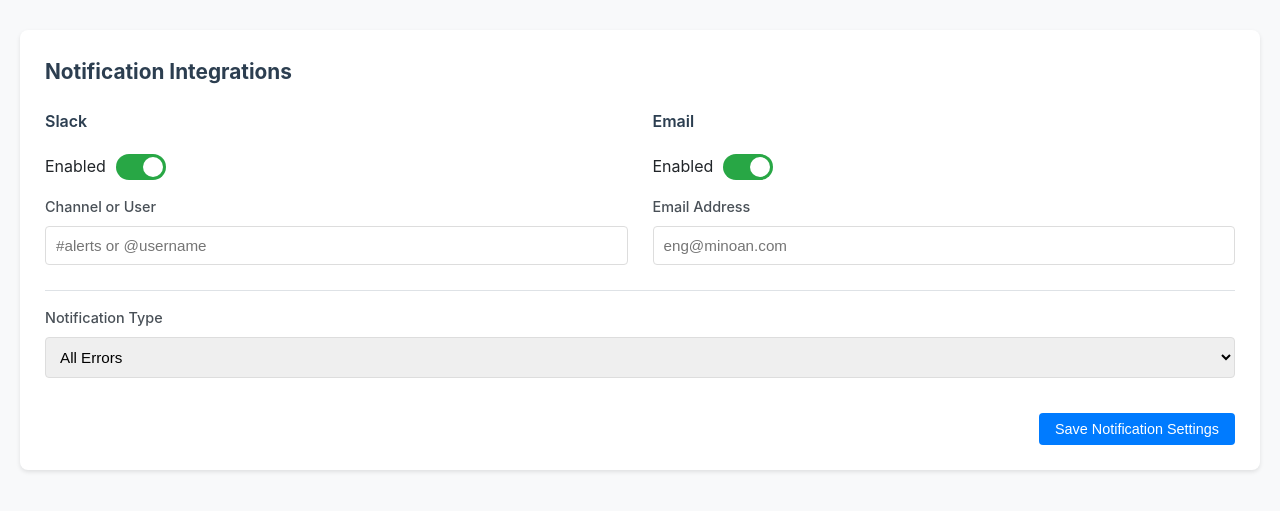
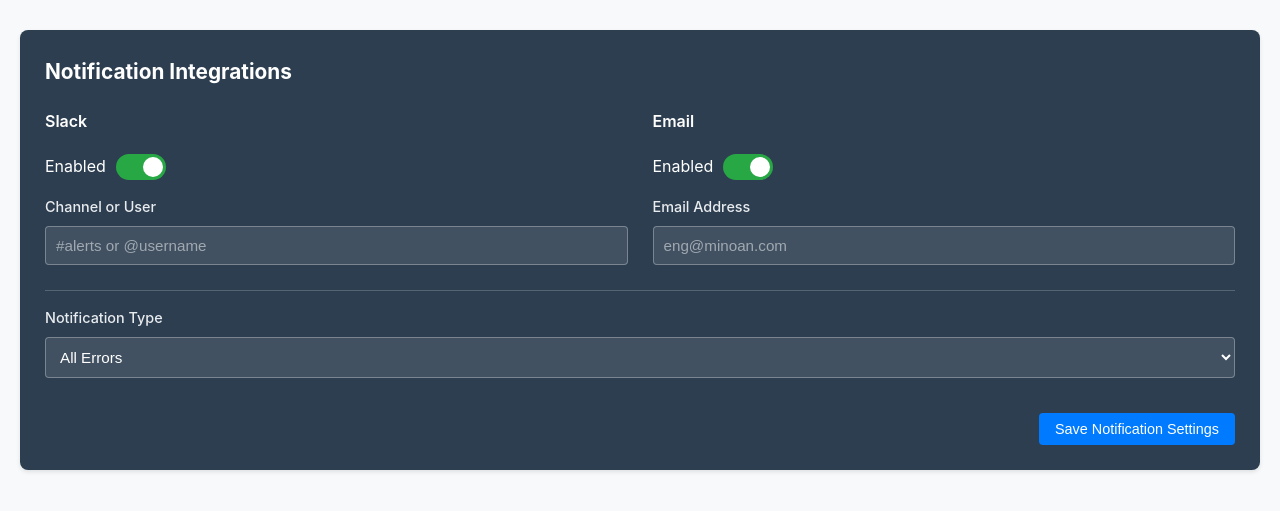
Before and after one commit to colinmc89/third-party-monitors, a Flask app: template templates/index.html in a window 1280 px wide. Shown: the part 130-641 px from the top of the page. Run offline with Flask 3, Linux system fonts and the light colour scheme; the template is opened without the code that fills it, so the values that code supplies are empty.

Commit message:
Move notification section to bottom, make it dark with white text, remove monitor header

```diff
--- a/templates/index.html
+++ b/templates/index.html
@@ -43,17 +43,17 @@
         }
 
         .integrations-bar {
-            background: white;
+            background: #2c3e50;
             border-radius: 8px;
             padding: 25px;
-            margin-bottom: 30px;
+            margin-top: 30px;
             box-shadow: 0 2px 4px rgba(0,0,0,0.1);
         }
 
         .integrations-bar h2 {
             font-size: 1.3em;
             margin-bottom: 20px;
-            color: #2c3e50;
+            color: white;
         }
 
         .notification-form {
@@ -70,7 +70,7 @@
 
         .notification-section-title {
             font-weight: 600;
-            color: #2c3e50;
+            color: white;
             margin-bottom: 5px;
         }
 
@@ -82,35 +82,48 @@
 
         .notification-input-group label {
             font-size: 0.9em;
-            color: #495057;
+            color: #e9ecef;
             font-weight: 500;
         }
 
         .notification-input-group input,
         .notification-input-group select {
             padding: 10px;
-            border: 1px solid #ddd;
+            border: 1px solid rgba(255,255,255,0.3);
             border-radius: 4px;
             font-size: 0.95em;
+            background: rgba(255,255,255,0.1);
+            color: white;
+        }
+
+        .notification-input-group input::placeholder {
+            color: rgba(255,255,255,0.5);
         }
 
         .notification-input-group input:focus,
         .notification-input-group select:focus {
             outline: none;
             border-color: #007bff;
-            box-shadow: 0 0 0 2px rgba(0,123,255,0.1);
+            box-shadow: 0 0 0 2px rgba(0,123,255,0.3);
+            background: rgba(255,255,255,0.15);
+        }
+
+        .notification-input-group select option {
+            background: #2c3e50;
+            color: white;
         }
 
         .notification-toggle-group {
             display: flex;
             align-items: center;
             gap: 10px;
+            color: white;
         }
 
         .notification-type-group {
             grid-column: 1 / -1;
             padding-top: 15px;
-            border-top: 1px solid #dee2e6;
+            border-top: 1px solid rgba(255,255,255,0.2);
         }
 
         .save-button {
```
Also changed, not shown: other parts of templates/index.html (+53 -63 lines).
